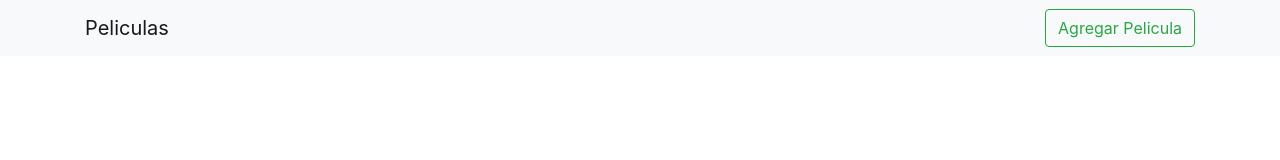
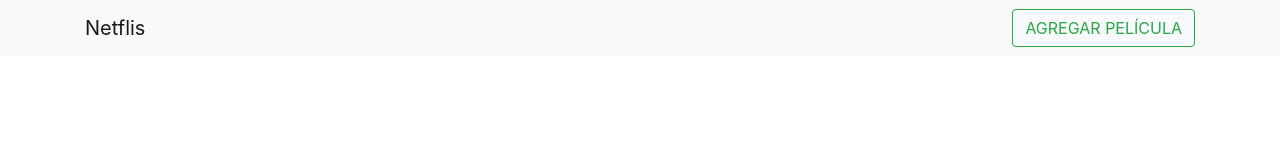
Before and after one commit to strujilloor/React-Movies, a React (Create React App) app: page / in a window 1280 px wide. Shown: the top 160 px of the page. Built offline with nearby package versions, Linux system fonts and the light colour scheme.

Commit message:
Creado el componente Navbar

```diff
--- a/src/components/Navbar/Navbar.js
+++ b/src/components/Navbar/Navbar.js
@@ -6,10 +6,10 @@ export const Navbar = () => {
             <nav className="navbar navbar-light bg-light">
                 <div className="container">
                     <a href="/" className="navbar-brand">
-                        Peliculas
+                        Netflis
                     </a>
                     <form class="form-inline">
-                        <button class="btn btn-outline-success" type="button">Agregar Pelicula</button>
+                        <button class="btn btn-outline-success" type="button">AGREGAR PELÍCULA</button>
                     </form>
                 </div>
             </nav>
```
